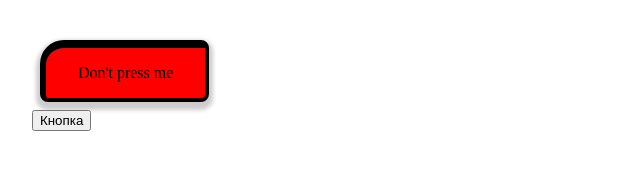
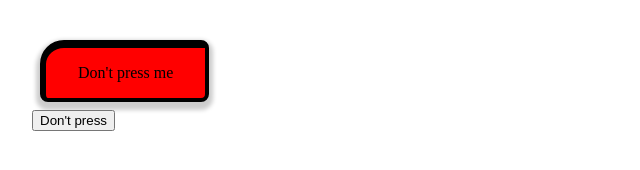
Before and after one commit to 09871/SchoolCode, a plain HTML site: page index.html in a window 1280 px wide. Shown: the full height of the page, 0-640 px from the left. Drawn offline with Linux system fonts and the light colour scheme.

Commit message:
Update index.html

```diff
--- a/index.html
+++ b/index.html
@@ -47,7 +47,7 @@
  <body>
   <span class="simple-button">Don't press me
       </span>  <form>
-          <input type="button" value="Кнопка" onClick='location.href="https://www.google.com/search?q=%D0%BA%D0%B0%D1%80%D1%82%D0%B8%D0%BD%D0%BA%D0%B0&rlz=1C1GCEU_ruMD865MD865&oq=%D0%BA%D0%B0%D1%80%D1%82%D0%B8%D0%BD%D0%BA%D0%B0&aqs=chrome..69i57.1415j0j1&sourceid=chrome&ie=UTF-8&safe=active&ssui=on"'>
+          <input type="button" value="Don't press" onClick='location.href="https://akm-img-a-in.tosshub.com/indiatoday/images/story/201503/thumb-image_031015040724.jpg"'>
           </form>
 </body>
 </html>
```
